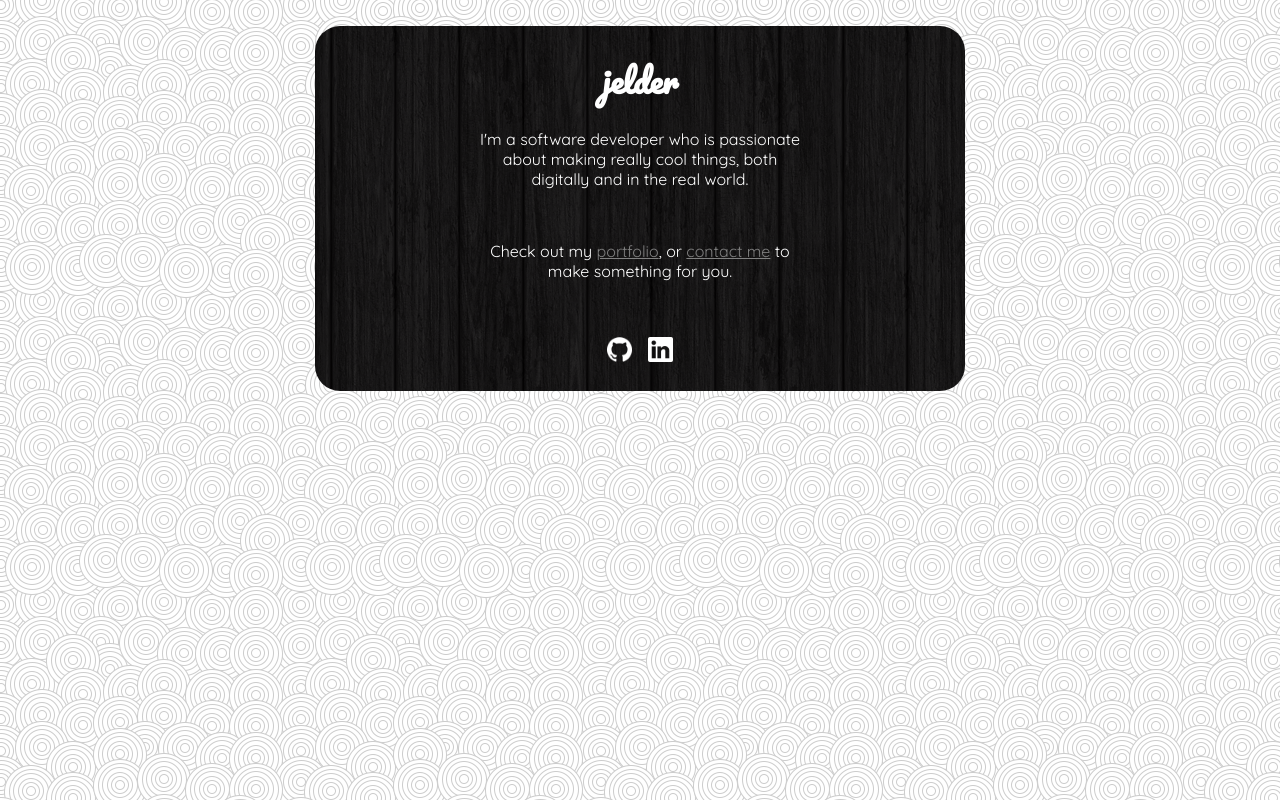
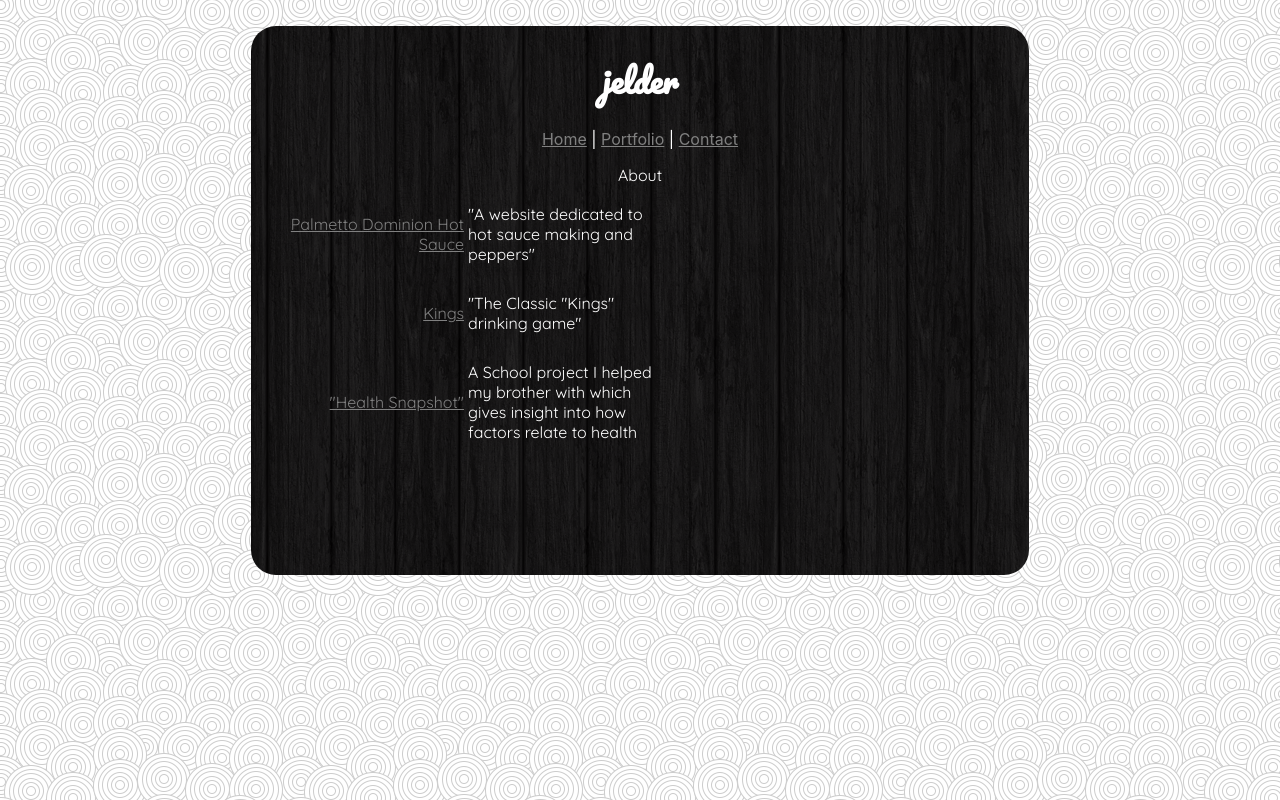
Before and after one commit to elderj/dev, a React (Create React App) app: page /portfolio in a window 1280 px wide. Built offline with nearby package versions, Linux system fonts and the light colour scheme.

Commit message:
Add basic routing and setup pages/components for routes and add a navbar component

```diff
--- a/package.json
+++ b/package.json
@@ -8,6 +8,7 @@
     "node-sass": "^4.12.0",
     "react": "^16.8.6",
     "react-dom": "^16.8.6",
+    "react-router-dom": "^5.0.0",
     "react-scripts": "3.0.1"
   },
   "scripts": {
--- /dev/null
+++ b/src/components/About.js
@@ -0,0 +1,32 @@
+import React from "react";
+import "../styles/App.scss";
+import "../styles/font.css";
+
+import NavBar from "./NavBar";
+// import GitHubLogo from "../images/logoImages/GitHub-Mark-Light-120px-plus.png";
+// import LinkedInLogo from "../images/logoImages/In-White-72.png";
+
+const About = () => (
+  <div className="floating-content">
+    <h1 className="pacifico-text">jelder</h1>
+    <NavBar />
+    <p className="quicksand-text blurb">
+      About
+      <br />
+    </p>
+    <br />
+
+    <br />
+    <br />
+    {/* <a href="https://github.com/elderj">
+      <img className="logoImage" alt="Github logo" src={GitHubLogo} />
+    </a>
+    <a href="https://www.linkedin.com/in/elderj/">
+      <img className="logoImage" alt="LinkedIn logo" src={LinkedInLogo} />
+    </a> */}
+    <br />
+    <br />
+  </div>
+);
+
+export default About;
--- a/src/components/App.js
+++ b/src/components/App.js
@@ -1,37 +1,20 @@
 import React from "react";
-import "../styles/App.scss";
-import "../styles/font.css";
+import Home from "./Home";
+import About from "./About";
+import Portfolio from "./Portfolio";
+import Contact from "./Contact";
 
-import GitHubLogo from "../images/logoImages/GitHub-Mark-Light-120px-plus.png";
-import LinkedInLogo from "../images/logoImages/In-White-72.png";
+import { Switch, Route } from "react-router-dom";
 
 function App() {
   return (
     <div className="App">
-      <div className="floating-content">
-        <h1 className="pacifico-text">jelder</h1>
-
-        <p className="quicksand-text blurb">
-          I'm a software developer who is passionate about making really cool
-          things, both digitally and in the real world.
-          <br />
-        </p>
-        <br />
-        <p className="quicksand-text blurb">
-          Check out my <a href="">portfolio</a>, or <a href="">contact me</a> to
-          make something for you.
-        </p>
-        <br />
-        <br />
-        <a href="https://github.com/elderj">
-          <img className="logoImage" alt="Github logo" src={GitHubLogo} />
-        </a>
-        <a href="https://www.linkedin.com/in/elderj/">
-          <img className="logoImage" alt="LinkedIn logo" src={LinkedInLogo} />
-        </a>
-        <br />
-        <br />
-      </div>
+      <Switch>
+        <Route exact path="/" component={Home} />
+        <Route exact path="/portfolio" component={Portfolio} />
+        <Route exact path="/about" component={About} />
+        <Route exact path="/contact" component={Contact} />
+      </Switch>
     </div>
   );
 }
--- /dev/null
+++ b/src/components/Contact.js
@@ -0,0 +1,43 @@
+import React from "react";
+import "../styles/App.scss";
+import "../styles/font.css";
+
+import NavBar from "./NavBar";
+
+import GitHubLogo from "../images/logoImages/GitHub-Mark-Light-120px-plus.png";
+import LinkedInLogo from "../images/logoImages/In-White-72.png";
+
+const Contact = () => (
+  <div className="floating-content">
+    <h1 className="pacifico-text">jelder</h1>
+    <NavBar />
+    <p className="quicksand-text blurb">
+      I would be excited to work with you to create a web site or application
+      for you or your business.
+      <br />
+      <br />
+      <a
+        href="mailto:jelde010@gmail.com?Subject=In Need of a Website"
+        target="_top"
+      >
+        Send me an email
+      </a>{" "}
+      with some details or contact info and we can get started.
+      <br />
+    </p>
+    <br />
+
+    <br />
+    <br />
+    <a href="https://github.com/elderj">
+      <img className="logoImage" alt="Github logo" src={GitHubLogo} />
+    </a>
+    <a href="https://www.linkedin.com/in/elderj/">
+      <img className="logoImage" alt="LinkedIn logo" src={LinkedInLogo} />
+    </a>
+    <br />
+    <br />
+  </div>
+);
+
+export default Contact;
--- /dev/null
+++ b/src/components/Home.js
@@ -0,0 +1,41 @@
+import React from "react";
+import "../styles/App.scss";
+import "../styles/font.css";
+
+import { Link } from "react-router-dom";
+import NavBar from "./NavBar";
+
+import GitHubLogo from "../images/logoImages/GitHub-Mark-Light-120px-plus.png";
+import LinkedInLogo from "../images/logoImages/In-White-72.png";
+
+const Home = () => (
+  <div className="floating-content">
+    <h1 className="pacifico-text">jelder</h1>
+    <NavBar />
+    <p className="quicksand-text blurb">
+      I'm a software developer who is passionate about making really cool
+      things, both digitally and in the real world.
+      <br />
+    </p>
+    <br />
+    <p className="quicksand-text blurb">
+      Check out my <Link to="/portfolio">portfolio</Link>.
+      <br />
+      <Link to="/contact">Contact me</Link> to make something for you.
+      <br />
+      {/* Read more <Link to="/about">about me</Link>. */}
+    </p>
+    <br />
+    <br />
+    <a href="https://github.com/elderj">
+      <img className="logoImage" alt="Github logo" src={GitHubLogo} />
+    </a>
+    <a href="https://www.linkedin.com/in/elderj/">
+      <img className="logoImage" alt="LinkedIn logo" src={LinkedInLogo} />
+    </a>
+    <br />
+    <br />
+  </div>
+);
+
+export default Home;
--- /dev/null
+++ b/src/components/NavBar.js
@@ -0,0 +1,20 @@
+import React, { Fragment } from "react";
+import "../styles/App.scss";
+import "../styles/font.css";
+
+import { Link } from "react-router-dom";
+
+const NavBar = () => (
+  <Fragment>
+    <p>
+      <Link to="/">Home</Link>
+      {" | "}
+      <Link to="/portfolio">Portfolio</Link>
+      {" | "}
+      {/* <Link to="/">About</Link> {" | "} */}
+      <Link to="/contact">Contact</Link>
+    </p>
+  </Fragment>
+);
+
+export default NavBar;
--- /dev/null
+++ b/src/components/Portfolio.js
@@ -0,0 +1,59 @@
+import React from "react";
+import "../styles/App.scss";
+import "../styles/font.css";
+
+import NavBar from "./NavBar";
+// import GitHubLogo from "../images/logoImages/GitHub-Mark-Light-120px-plus.png";
+// import LinkedInLogo from "../images/logoImages/In-White-72.png";
+
+const Portfolio = () => (
+  <div className="floating-content">
+    <h1 className="pacifico-text">jelder</h1>
+    <NavBar />
+    <p className="quicksand-text blurb">
+      About
+      <br />
+    </p>
+    <table className="table-content ">
+      <tr>
+        <td className="tblr">
+          <a href="http://elderj.6te.net/HotSauce/index.html">
+            Palmetto Dominion Hot Sauce
+          </a>
+        </td>
+        <td className="tbll">
+          "A website dedicated to hot sauce making and peppers"
+        </td>
+      </tr>
+      <tr>
+        <td className="tblr">
+          <a href="https://elderj.github.io/Kings/">Kings</a>
+        </td>
+        <td className="tbll">"The Classic "Kings" drinking game"</td>
+      </tr>
+      <tr>
+        <td className="tblr">
+          <a href="https://jmonman.github.io/HealthTrack/">"Health Snapshot"</a>
+        </td>
+        <td className="tbll">
+          A School project I helped my brother with which gives insight into how
+          factors relate to health
+        </td>
+      </tr>
+    </table>
+
+    <br />
+    <br />
+    <br />
+    {/* <a href="https://github.com/elderj">
+      <img className="logoImage" alt="Github logo" src={GitHubLogo} />
+    </a>
+    <a href="https://www.linkedin.com/in/elderj/">
+      <img className="logoImage" alt="LinkedIn logo" src={LinkedInLogo} />
+    </a> */}
+    <br />
+    <br />
+  </div>
+);
+
+export default Portfolio;
--- a/src/index.js
+++ b/src/index.js
@@ -1,10 +1,16 @@
-import React from 'react';
-import ReactDOM from 'react-dom';
-import './styles/index.css';
-import App from './components/App';
-import * as serviceWorker from './serviceWorker';
+import React from "react";
+import ReactDOM from "react-dom";
+import "./styles/index.css";
+import App from "./components/App";
+import { BrowserRouter } from "react-router-dom";
+import * as serviceWorker from "./serviceWorker";
 
-ReactDOM.render(<App />, document.getElementById('root'));
+ReactDOM.render(
+  <BrowserRouter basename={process.env.PUBLIC_URL}>
+    <App />
+  </BrowserRouter>,
+  document.getElementById("root")
+);
 
 // If you want your app to work offline and load faster, you can change
 // unregister() to register() below. Note this comes with some pitfalls.
--- a/src/styles/App.scss
+++ b/src/styles/App.scss
@@ -3,7 +3,7 @@
 }
 
 .floating-content {
-  width: 50%;
+  width: 60%;
   margin: 0 auto;
   margin-top: 2%;
   background-image: url("../images/dark_wood.png");
@@ -26,3 +26,16 @@ body {
   width: 25px;
   margin: 0 8px;
 }
+
+.table-content {
+  // margin: auto;
+  max-width: 400px;
+}
+
+.tblr {
+  text-align: right;
+}
+.tbll {
+  text-align: left;
+  max-width: 200px;
+}
--- a/src/styles/font.css
+++ b/src/styles/font.css
@@ -30,3 +30,9 @@ a:hover {
 a:active {
   color: gray;
 }
+
+table.table-content tr td {
+  font-family: "Quicksand", sans-serif;
+  color: #ffffff;
+  border-bottom: 25px solid transparent;
+}
```
Also changed, not shown: 1 other file (tests, documents, lock files or other folders).
